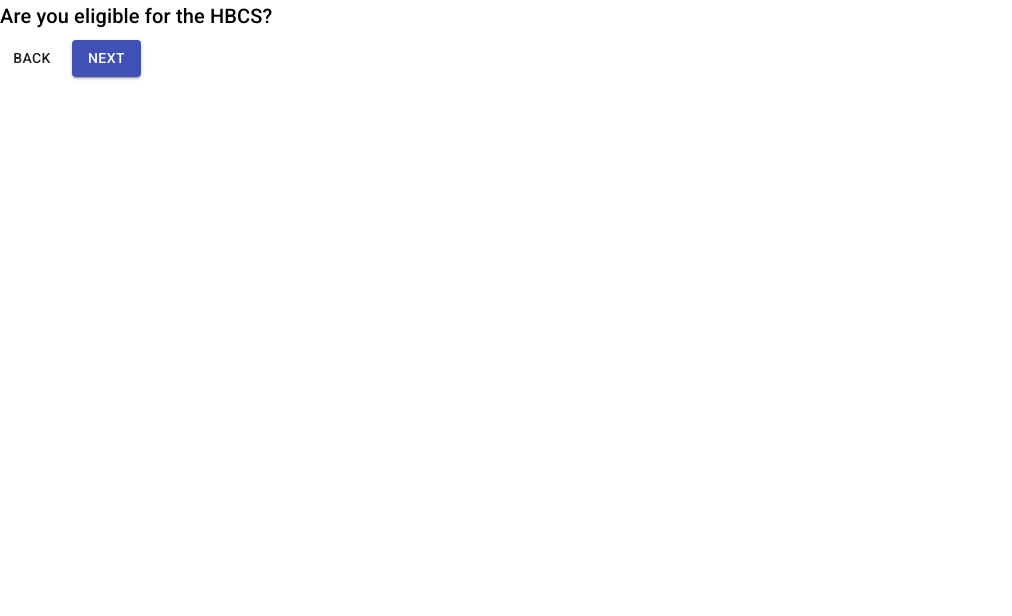
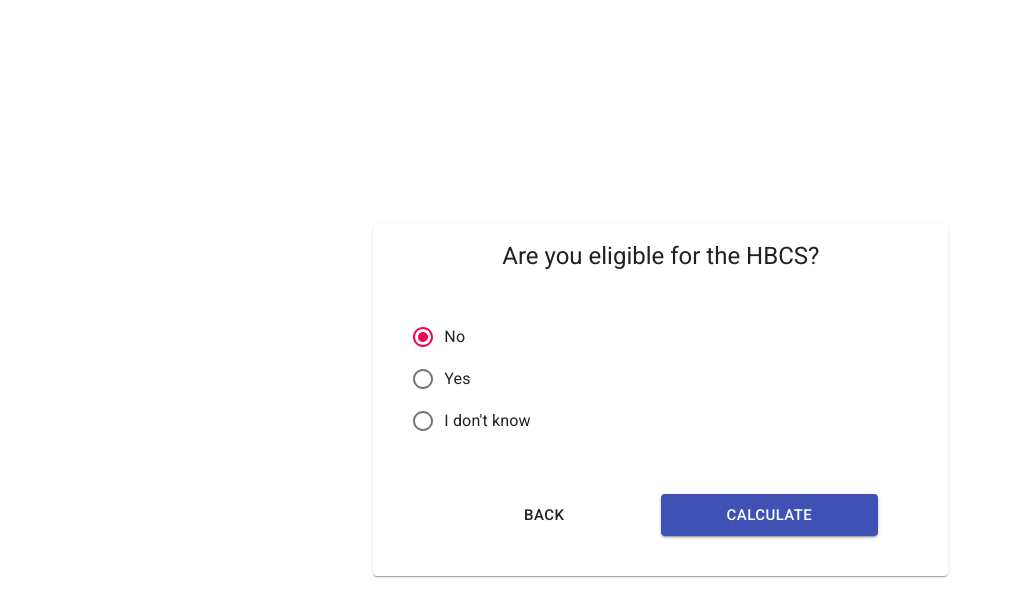
Before and after one commit to RamParameswaran/OpenFisca-ACT-Conveyancing, a React (Create React App) app in the folder conveyance_calculator/: page / in a window 1280 px wide. Both pictures are taken after a click on the button "NEXT". Shown: the top 616 px of the page, without its empty margins (0-1012 px from the left). Built offline with nearby package versions, Linux system fonts and the light colour scheme.

Commit message:
Add functionality to calculate HBCS eligibility on frontend

```diff
--- a/conveyance_calculator/package.json
+++ b/conveyance_calculator/package.json
@@ -4,6 +4,7 @@
   "private": true,
   "dependencies": {
     "@material-ui/core": "^4.11.4",
+    "@material-ui/lab": "^4.0.0-alpha.58",
     "@testing-library/jest-dom": "^5.11.4",
     "@testing-library/react": "^11.1.0",
     "@testing-library/user-event": "^12.1.10",
--- a/conveyance_calculator/src/api/openfisca_api.js
+++ b/conveyance_calculator/src/api/openfisca_api.js
@@ -32,8 +32,43 @@
   });
 }
 
+function calculate_HBCS_eligibility(date, all_buyers_are_18_years_old, residence_requirements_satisfied, property_requirements_satisfied, household_income, number_dependent_children, eligible_for_home_buyer_concession ) {
+  return OpenFiscaApiBase({
+    url: '/calculate/',
+    method: 'POST',
+    data: {
+      "persons": {
+        "person 1": {}
+      },
+      "households": {
+        "household_1": {
+          "eligible_for_home_buyer_concession": {
+            [date]: eligible_for_home_buyer_concession
+          },
+          "all_buyers_are_18_years_old": {
+            [date]: all_buyers_are_18_years_old
+          },
+          "residence_requirements_satisfied": {
+            [date]: residence_requirements_satisfied
+          },
+          "property_requirements_satisfied": {
+            [date]: property_requirements_satisfied
+          },
+          "household_income": {
+            [date]: household_income
+          },
+          "number_dependent_children": {
+            [date]: number_dependent_children
+          }
+        }
+      }
+    },
+  });
+}
+
 const OpenFiscaApi = {
-  calculate_conveyance_duty
+  calculate_conveyance_duty,
+  calculate_HBCS_eligibility
 };
 
 export default OpenFiscaApi;
--- a/conveyance_calculator/src/components/App.js
+++ b/conveyance_calculator/src/components/App.js
@@ -5,38 +5,58 @@
 import moment from 'moment';
 import {
   Button,
+  Card,
+  CardContent,
   FormControl,
+  FormControlLabel,
+  FormGroup,
+  Grid,
+  InputAdornment,
   InputLabel,
   MenuItem,
-  Paper,
+  Radio,
+  RadioGroup,
   Select,
-  Step,
-  StepContent,
-  StepLabel,
-  Stepper,
+  Switch,
   TextField,
   Typography,
 } from '@material-ui/core';
 import { makeStyles } from '@material-ui/core/styles';
+import Alert from '@material-ui/lab/Alert';
 
 const useStyles = makeStyles((theme) => ({
   root: {
     width: '100%',
   },
+  card: {
+    minWidth: 575,
+  },
+
+  actionsContainer: {
+    marginBottom: theme.spacing(2),
+    textAlign: 'center',
+  },
   button: {
     marginTop: theme.spacing(1),
     marginRight: theme.spacing(1),
+    width: '40%',
   },
-  actionsContainer: {
-    marginBottom: theme.spacing(2),
-  },
+
   resetContainer: {
     padding: theme.spacing(3),
   },
   formControl: {
     display: 'block',
-    margin: theme.spacing(1),
-    minWidth: 120,
+    margin: theme.spacing(3),
+    paddingTop: 20,
+    paddingBottom: 20,
+  },
+  input: {
+    width: '100%',
+  },
+  toggleSwitch: {
+    marginTop: 15,
+    marginBottom: 15,
   },
 }));
 
@@ -45,11 +65,49 @@
 
   const { activeStep, handleBack, handleNext, openFiscaState, setOpenFiscaState } = props;
 
+  const [showHBSCquestions, setShowHBSCquestions] = useState(false);
+
+  const handleCalculate = () => {
+    // Calculate conveyance duties payable
+    OpenFiscaApi.calculate_conveyance_duty(
+      openFiscaState.date,
+      openFiscaState.property_price,
+      openFiscaState.land_use_type,
+    ).then((res) => {
+      setOpenFiscaState((openFiscaState) => ({
+        ...openFiscaState,
+        conveyance_duty: res.data.households.household_1.conveyance_duty[openFiscaState.date],
+        conveyance_duty_under_HBCS:
+          res.data.households.household_1.conveyance_duty_under_HBCS[openFiscaState.date],
+      }));
+    });
+
+    // Calculate HBCS eligibility
+    OpenFiscaApi.calculate_HBCS_eligibility(
+      openFiscaState.date,
+      openFiscaState.all_buyers_are_18_years_old,
+      openFiscaState.residence_requirements_satisfied,
+      openFiscaState.property_requirements_satisfied,
+      openFiscaState.household_income,
+      openFiscaState.number_dependent_children,
+      openFiscaState.eligible_for_home_buyer_concession,
+    ).then((res) => {
+      setOpenFiscaState((openFiscaState) => ({
+        ...openFiscaState,
+        eligible_for_home_buyer_concession:
+          res.data.households.household_1.eligible_for_home_buyer_concession[openFiscaState.date],
+      }));
+      setShowHBSCquestions(false);
+    });
+  };
+
   switch (activeStep) {
     case 0:
       return (
         <div>
-          <Typography variant="h6">Enter property details</Typography>
+          <Typography variant="h5" align="center" gutterBottom>
+            Conveyance Duty Calculator
+          </Typography>
           <FormControl className={classes.formControl}>
             <TextField
               id="purchase_date"
@@ -65,6 +123,7 @@
               InputLabelProps={{
                 shrink: true,
               }}
+              className={classes.input}
             />
           </FormControl>
 
@@ -77,20 +136,24 @@
               onChange={(e) =>
                 setOpenFiscaState((openFiscaState) => ({
                   ...openFiscaState,
-                  property_price: e.target.value,
+                  property_price: parseFloat(e.target.value),
                 }))
               }
               InputLabelProps={{
                 shrink: true,
               }}
+              InputProps={{
+                startAdornment: <InputAdornment position="start">$</InputAdornment>,
+              }}
+              className={classes.input}
             />
           </FormControl>
 
           <FormControl className={classes.formControl}>
-            <InputLabel id="demo-simple-select-label">Age</InputLabel>
+            <InputLabel id="land_use_type">Land use type</InputLabel>
             <Select
-              labelId="demo-simple-select-label"
-              id="demo-simple-select"
+              labelId="land-use-type"
+              id="land-use-type-select"
               value={openFiscaState.land_use_type}
               onChange={(e) =>
                 setOpenFiscaState((openFiscaState) => ({
@@ -98,6 +161,7 @@
                   land_use_type: e.target.value,
                 }))
               }
+              className={classes.input}
             >
               <MenuItem value="residential">Residential</MenuItem>
               <MenuItem value="rural">Rural</MenuItem>
@@ -107,7 +171,12 @@
 
           <div className={classes.actionsContainer}>
             <div>
-              <Button disabled={activeStep === 0} onClick={handleBack} className={classes.button}>
+              <Button
+                disabled={activeStep === 0}
+                onClick={handleBack}
+                className={classes.button}
+                size="large"
+              >
                 Back
               </Button>
               <Button
@@ -115,6 +184,7 @@
                 color="primary"
                 onClick={handleNext}
                 className={classes.button}
+                size="large"
               >
                 Next
               </Button>
@@ -126,7 +196,181 @@
     case 1:
       return (
         <div>
-          <Typography variant="h6">Are you eligible for the HBCS?</Typography>
+          <Typography variant="h5" align="center" gutterBottom>
+            Are you eligible for the HBCS?
+          </Typography>
+
+          <FormControl className={classes.formControl}>
+            <RadioGroup
+              aria-label="eligible_HBSC"
+              name="eligible_HBSC"
+              value={openFiscaState.eligible_for_home_buyer_concession}
+              onChange={(e) => {
+                if (e.target.value) {
+                  setOpenFiscaState((openFiscaState) => ({
+                    ...openFiscaState,
+                    eligible_for_home_buyer_concession: e.target.value === 'true',
+                  }));
+                  setShowHBSCquestions(false);
+                } else {
+                  setOpenFiscaState((openFiscaState) => ({
+                    ...openFiscaState,
+                    eligible_for_home_buyer_concession: null,
+                  }));
+                  setShowHBSCquestions(true);
+                }
+              }}
+            >
+              <FormControlLabel value={false} control={<Radio />} label="No" />
+              <FormControlLabel value={true} control={<Radio />} label="Yes" />
+              <FormControlLabel value={null} control={<Radio />} label="I don't know" />
+            </RadioGroup>
+
+            {showHBSCquestions && (
+              <div style={{ paddingTop: 30 }}>
+                <FormGroup className={classes.toggleSwitch}>
+                  <FormControlLabel
+                    control={<Switch color="primary" />}
+                    label="All buyers at least 18 years old"
+                    checked={openFiscaState.all_buyers_are_18_years_old}
+                    onChange={(e) => {
+                      setOpenFiscaState((openFiscaState) => ({
+                        ...openFiscaState,
+                        all_buyers_are_18_years_old: e.target.checked,
+                      }));
+                    }}
+                  />
+                </FormGroup>
+
+                <FormGroup className={classes.toggleSwitch}>
+                  <FormControlLabel
+                    control={<Switch color="primary" />}
+                    label="At least one buyer live on the property for one year"
+                    checked={openFiscaState.residence_requirements_satisfied}
+                    onChange={(e) => {
+                      setOpenFiscaState((openFiscaState) => ({
+                        ...openFiscaState,
+                        residence_requirements_satisfied: e.target.checked,
+                      }));
+                    }}
+                  />
+                </FormGroup>
+
+                <FormGroup className={classes.toggleSwitch}>
+                  <FormControlLabel
+                    control={<Switch color="primary" />}
+                    label="No buyer has owned a property in the last two years"
+                    checked={openFiscaState.property_requirements_satisfied}
+                    onChange={(e) => {
+                      setOpenFiscaState((openFiscaState) => ({
+                        ...openFiscaState,
+                        property_requirements_satisfied: e.target.checked,
+                      }));
+                    }}
+                  />
+                </FormGroup>
+
+                <FormGroup className={classes.toggleSwitch}>
+                  <TextField
+                    id="household_income"
+                    label="Household gross income"
+                    type="number"
+                    value={openFiscaState.household_income}
+                    onChange={(e) =>
+                      setOpenFiscaState((openFiscaState) => ({
+                        ...openFiscaState,
+                        household_income: parseFloat(e.target.value),
+                      }))
+                    }
+                    InputLabelProps={{
+                      shrink: true,
+                    }}
+                    InputProps={{
+                      startAdornment: <InputAdornment position="start">$</InputAdornment>,
+                    }}
+                    className={classes.input}
+                  />
+                </FormGroup>
+
+                <FormGroup className={classes.toggleSwitch}>
+                  <TextField
+                    id="dependent_children"
+                    label="Number of dependent children"
+                    type="number"
+                    value={openFiscaState.number_dependent_children}
+                    onChange={(e) =>
+                      setOpenFiscaState((openFiscaState) => ({
+                        ...openFiscaState,
+                        number_dependent_children: parseInt(e.target.value),
+                      }))
+                    }
+                    InputLabelProps={{
+                      shrink: true,
+                    }}
+                    className={classes.input}
+                  />
+                </FormGroup>
+              </div>
+            )}
+          </FormControl>
+
+          <div className={classes.actionsContainer}>
+            <div>
+              <Button
+                disabled={activeStep === 0}
+                onClick={handleBack}
+                className={classes.button}
+                size="large"
+              >
+                Back
+              </Button>
+              <Button
+                variant="contained"
+                color="primary"
+                onClick={(e) => {
+                  handleCalculate();
+                  handleNext();
+                }}
+                className={classes.button}
+                size="large"
+              >
+                Calculate
+              </Button>
+            </div>
+          </div>
+        </div>
+      );
+
+    case 2:
+      return (
+        <div>
+          <Typography variant="h5" align="center" gutterBottom>
+            See results
+          </Typography>
+
+          <FormControl className={classes.formControl}>
+            <Typography variant="h6" gutterBottom>
+              Conveyance duty payable: ${openFiscaState.conveyance_duty}
+            </Typography>
+            <Typography
+              variant="h6"
+              style={
+                openFiscaState.eligible_for_home_buyer_concession
+                  ? {}
+                  : {
+                      textDecoration: 'line-through',
+                    }
+              }
+            >
+              Conveyance duty (after concession): ${openFiscaState.conveyance_duty_under_HBCS}
+            </Typography>
+            {!openFiscaState.eligible_for_home_buyer_concession && (
+              <Alert severity="warning">
+                Based on the information provided, you are not eligible for the Home Buyer
+                Concession Scheme!
+              </Alert>
+            )}
+          </FormControl>
 
           <div className={classes.actionsContainer}>
             <div>
@@ -136,58 +380,12 @@
               <Button
                 variant="contained"
                 color="primary"
-                onClick={handleNext}
-                className={classes.button}
-              >
-                Next
-              </Button>
-            </div>
-          </div>
-        </div>
-      );
-
-    case 2:
-      return (
-        <div>
-          <Typography variant="h6">See results</Typography>
-          {openFiscaState.conveyance_duty !== null && (
-            <Fragment>
-              <Typography variant="h6">
-                Conveyance duty payable: ${openFiscaState.conveyance_duty}
-              </Typography>
-              <Typography variant="h6">
-                Conveyance duty (after concession): ${openFiscaState.conveyance_duty_under_HBCS}
-              </Typography>
-            </Fragment>
-          )}
-          <div className={classes.actionsContainer}>
-            <div>
-              <Button disabled={activeStep === 0} onClick={handleBack} className={classes.button}>
-                Back
-              </Button>
-              <Button
-                variant="contained"
-                color="primary"
                 onClick={(e) => {
-                  OpenFiscaApi.calculate_conveyance_duty(
-                    openFiscaState.date,
-                    openFiscaState.property_price,
-                    openFiscaState.land_use_type,
-                  ).then((res) => {
-                    setOpenFiscaState((openFiscaState) => ({
-                      ...openFiscaState,
-                      conveyance_duty:
-                        res.data.households.household_1.conveyance_duty[openFiscaState.date],
-                      conveyance_duty_under_HBCS:
-                        res.data.households.household_1.conveyance_duty_under_HBCS[
-                          openFiscaState.date
-                        ],
-                    }));
-                  });
+                  handleCalculate();
                 }}
                 className={classes.button}
               >
-                Calculate
+                Calculate again
               </Button>
             </div>
           </div>
@@ -209,6 +407,12 @@
     conveyance_duty_under_HBCS: null,
     property_price: 0,
     land_use_type: 'residential',
+    eligible_for_home_buyer_concession: false,
+    all_buyers_are_18_years_old: false,
+    residence_requirements_satisfied: false,
+    property_requirements_satisfied: false,
+    household_income: 0,
+    number_dependent_children: 0,
   });
 
   // STEPPER
@@ -222,7 +426,17 @@
   };
 
   return (
-    <div className={classes.root}>
+    <Grid
+      container
+      spacing={0}
+      direction="column"
+      alignItems="center"
+      justify="center"
+      style={{ minHeight: '100vh' }}
+    >
+      <Grid item xs={5}>
+        <Card className={classes.card}>
+          <CardContent>
             <ActiveStepContent
               activeStep={activeStep}
               handleBack={handleBack}
@@ -230,7 +444,10 @@
               openFiscaState={openFiscaState}
               setOpenFiscaState={setOpenFiscaState}
             />
-    </div>
+          </CardContent>
+        </Card>
+      </Grid>
+    </Grid>
   );
 }
 
```
Also changed, not shown: 1 other file (tests, documents, lock files or other folders). Lines whose indentation alone changed are shown as unchanged.
